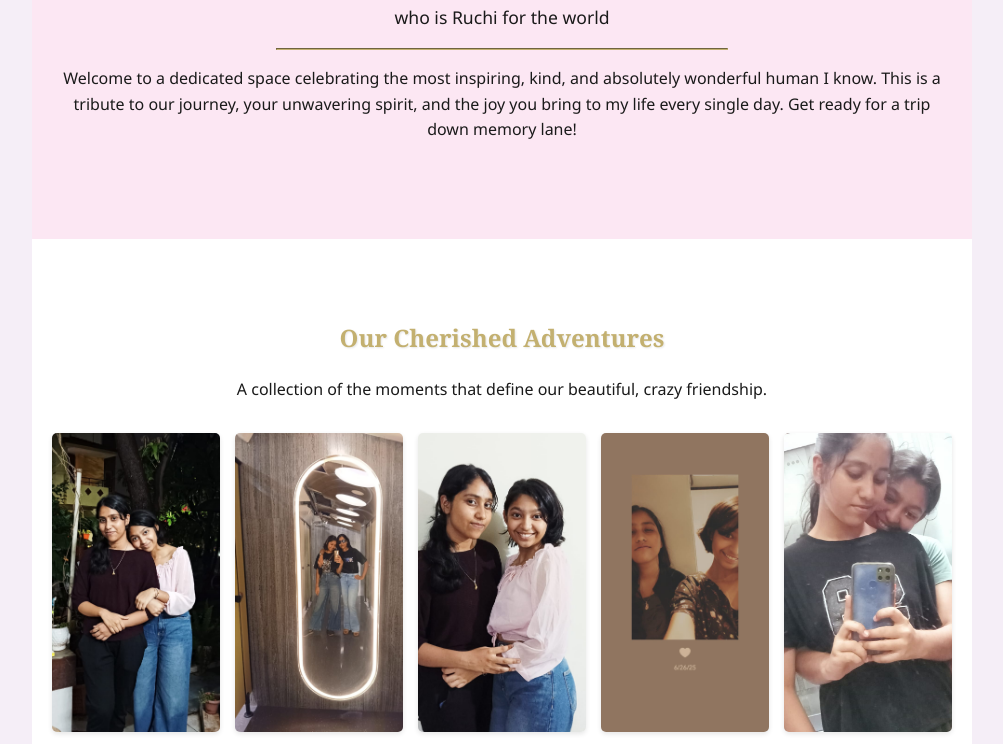
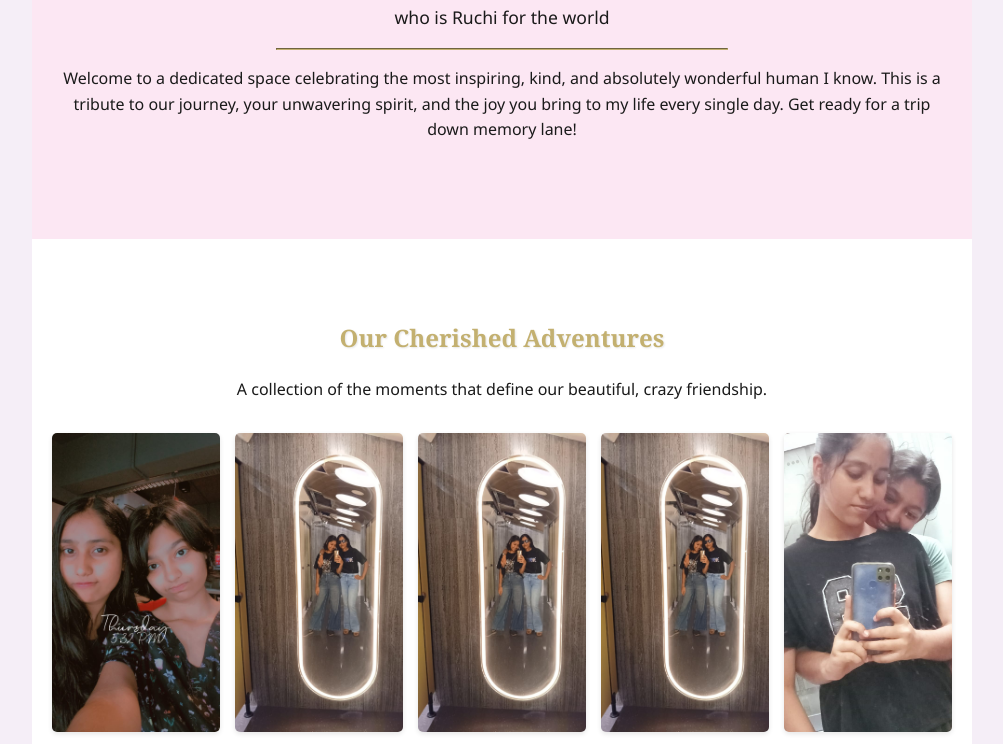
Before and after one commit to ilysmmm-rgb/-btwitiailwy, a plain HTML site: page index.html in a window 1280 px wide. Shown: the part 204-948 px from the top of the page, without its empty margins (138-1141 px from the left). Drawn offline with Linux system fonts and the light colour scheme.

Commit message:
Update index.html

```diff
--- a/index.html
+++ b/index.html
@@ -172,10 +172,10 @@
         <p>A collection of the moments that define our beautiful, crazy friendship.</p>
 
         <div class="gallery-grid">
-            <div class="gallery-item"><img src="IMG-20251204-WA0064.jpg" alt="Memory 1"></div>
+            <div class="gallery-item"><img src="IMG-20251204-WA0062.jpg" alt="Memory 1"></div>
             <div class="gallery-item"><img src="IMG-20251204-WA0077.jpg" alt="Memory 2"></div>
-            <div class="gallery-item"><img src="IMG-20251204-WA0089.jpg" alt="Memory 3"></div>
-            <div class="gallery-item"><img src="IMG-20251204-WA0092.jpg" alt="Memory 4"></div>
+            <div class="gallery-item"><img src="IMG-20251204-WA0077.jpg" alt="Memory 3"></div>
+            <div class="gallery-item"><img src="IMG-20251204-WA0077.jpg" alt="Memory 4"></div>
             <div class="gallery-item"><img src="IMG-20251204-WA0035.jpg" alt="Memory 5"></div>
             <div class="gallery-item"><img src="IMG-20251204-WA0062.jpg" alt="Memory 6"></div>
             <div class="gallery-item"><img src="IMG-20251204-WA0069.jpg" alt="Memory 7"></div>
```
